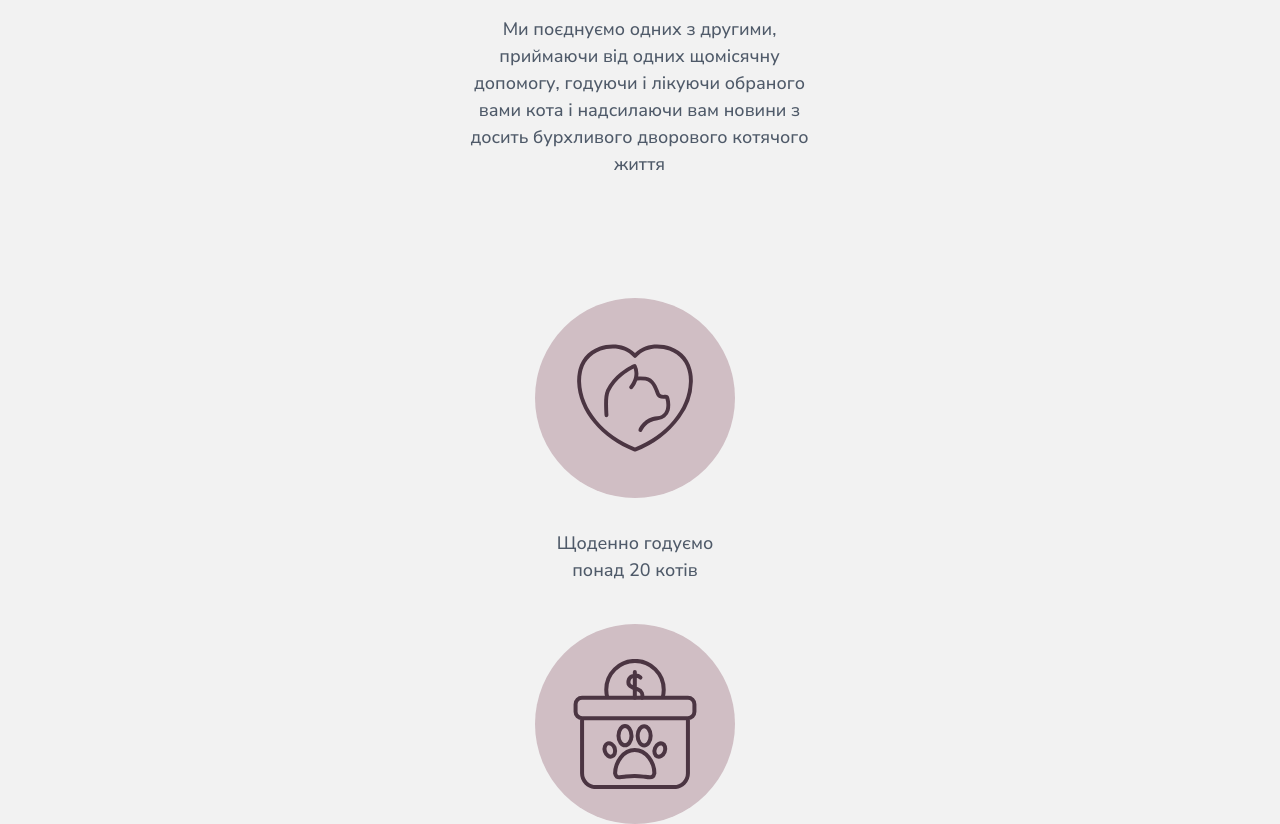
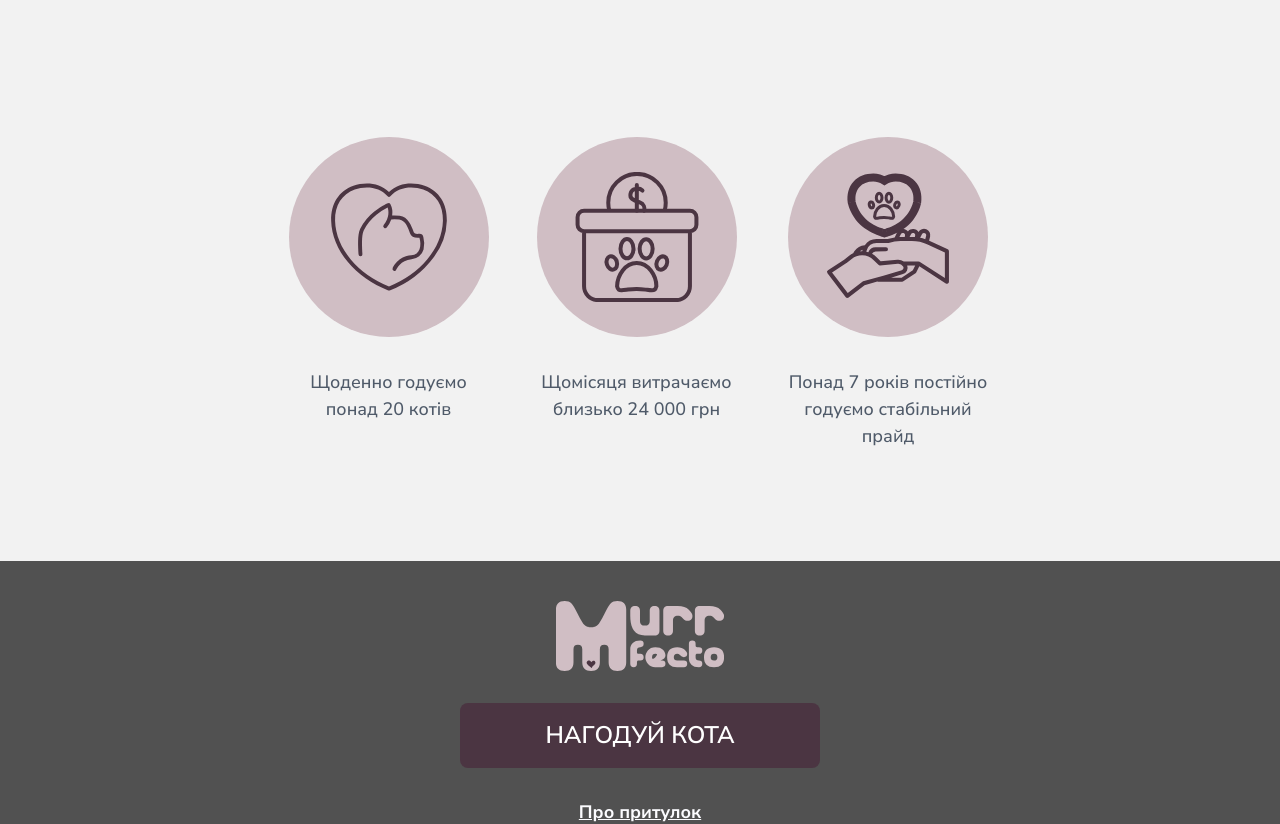
Before and after one commit to murrfecto/murrfecto1, a React (Create React App) app in the folder client/: page /about in a window 1280 px wide. Shown: the part 1660-2484 px from the top of the page. Built offline with nearby package versions, Linux system fonts and the light colour scheme; the HTML template or start-up script is replaced by a standard one.

Commit message:
Statistic tablet styles

```diff
--- a/client/src/components/AboutShelter/AboutGallery/AboutDescription.scss
+++ b/client/src/components/AboutShelter/AboutGallery/AboutDescription.scss
@@ -8,6 +8,12 @@
 
   @media screen and (min-width: 390px) {
     max-width: 390px;
+  }
+
+  @media screen and (min-width: 768px) {
+    max-width: 768px;
+    padding-left: 24px;
+    padding-right: 24px;
   }
 
   @media screen and (min-width: 1440px) {
--- a/client/src/components/AboutShelter/AboutGallery/StatisticDatas/StatisticDatas.js
+++ b/client/src/components/AboutShelter/AboutGallery/StatisticDatas/StatisticDatas.js
@@ -29,7 +29,7 @@ const StatisticDatas = () => {
             <div className="icon_wrapper">
               <HandsIcon width={130} height={130} />
             </div>
-            <p className="description_text">
+            <p className="description_text mob_width">
               Понад 7 років постійно годуємо стабільний прайд
             </p>
           </li>
--- a/client/src/components/AboutShelter/AboutGallery/StatisticDatas/StatisticDatas.scss
+++ b/client/src/components/AboutShelter/AboutGallery/StatisticDatas/StatisticDatas.scss
@@ -4,7 +4,7 @@
   padding-top: 32px;
   padding-bottom: 32px;
 
-  @media screen and (min-width: 1440px) {
+  @media screen and (min-width: 768px) {
     padding-top: 60px;
     padding-bottom: 31px;
   }
@@ -15,10 +15,13 @@
   padding: 0px 67px;
   gap: 32px;
 
+  @media screen and (min-width: 768px) {
+    flex-direction: row;
+    padding: 0px 0px;
+  }
+
   @media screen and (min-width: 1440px) {
-    flex-direction: row;
     gap: 203px;
-    padding: 0px 0px;
   }
 }
 
@@ -28,7 +31,7 @@
   gap: 24px;
 
   &:last-child {
-    width: 225px;
+    width: 223px;
   }
 }
 
@@ -44,3 +47,9 @@
 .statistic_text {
   padding: 0px 13px;
 }
+
+.mob_width {
+  @media screen and (max-width: 767.9px) {
+    width: 225px;
+  }
+}
```
